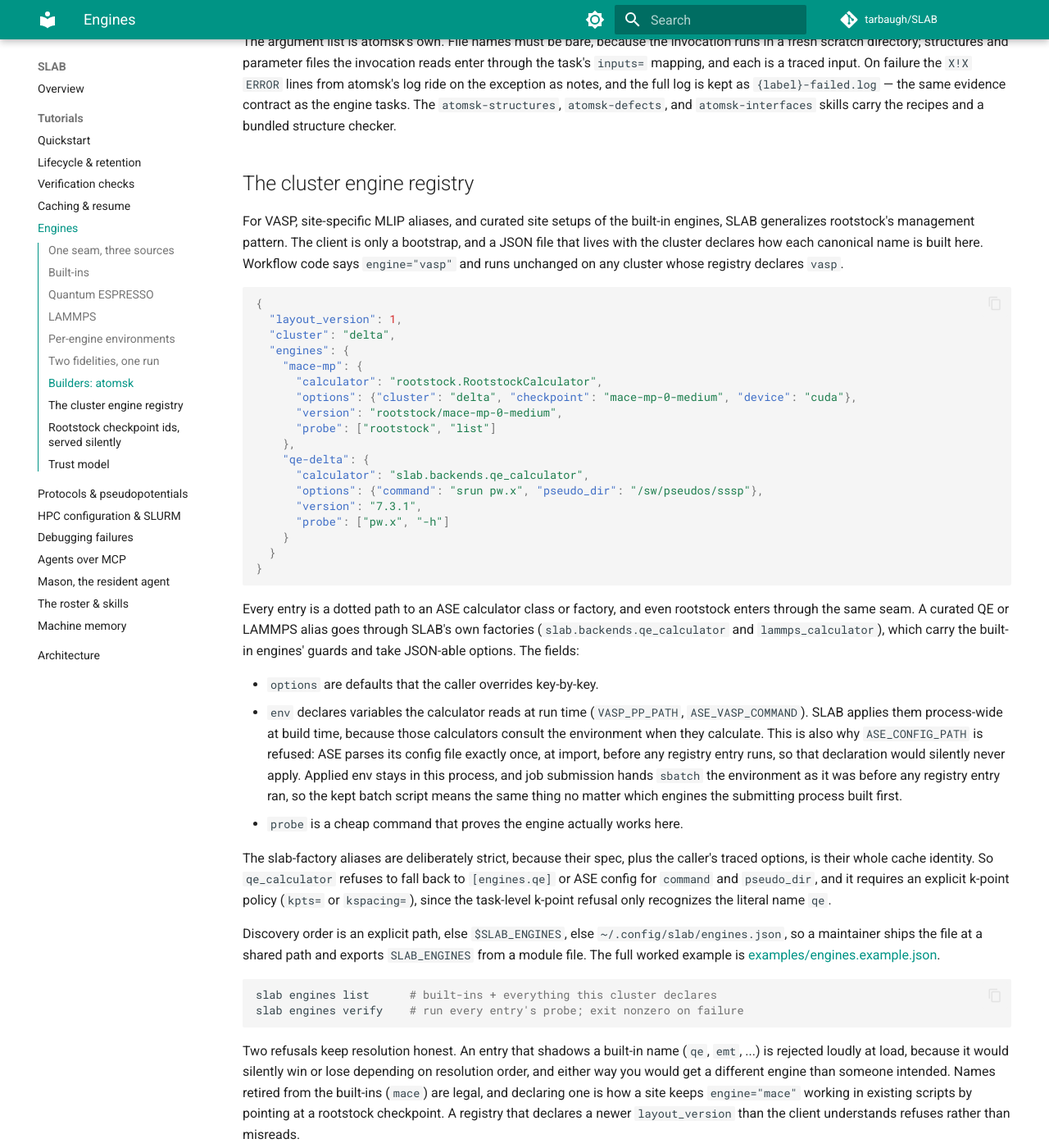
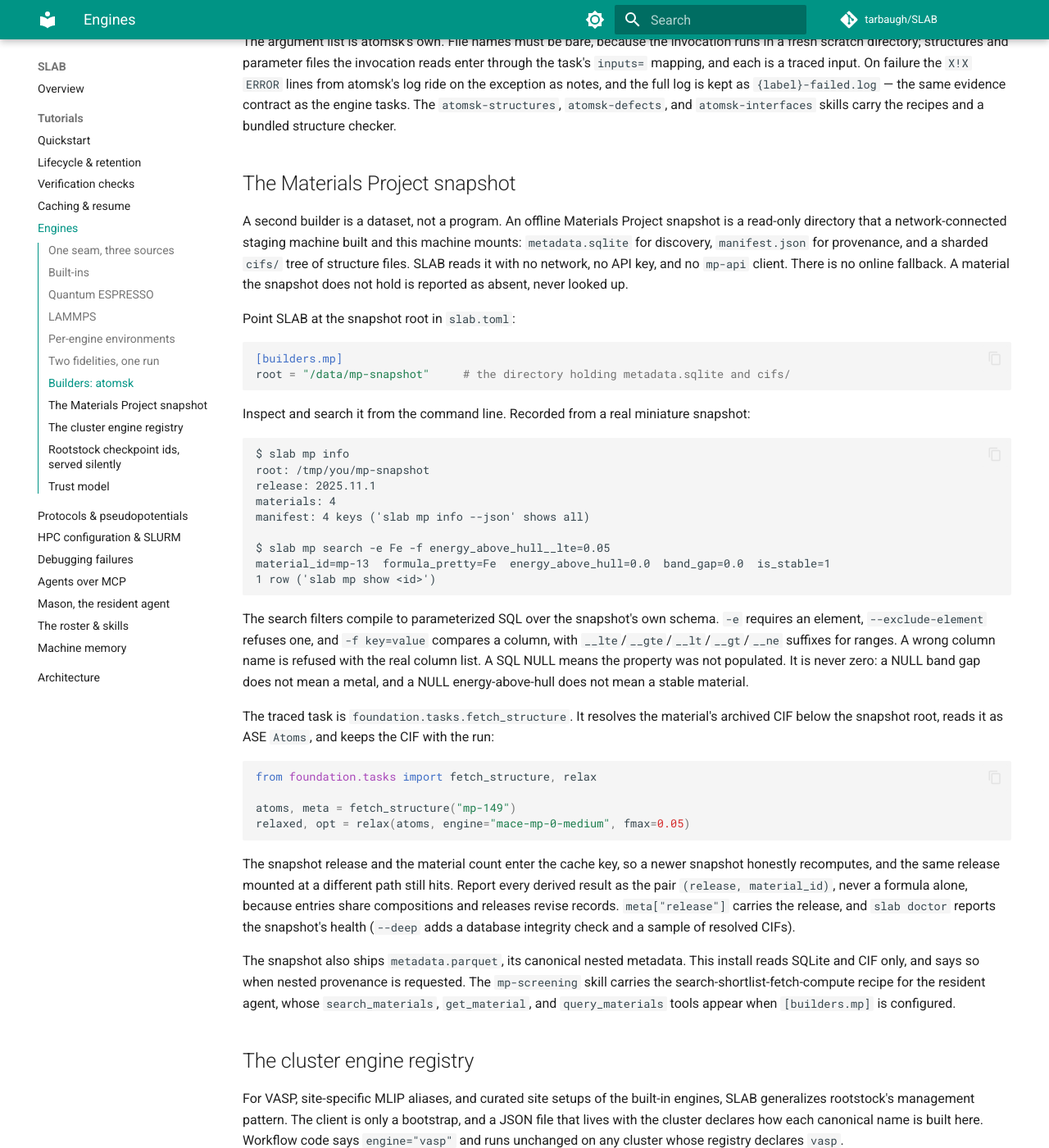
Before and after one commit to tarbaugh/SLAB, an MkDocs documentation site: the page built from docs/tutorials/engines.md, in a window 1280 px wide and 1400 px high, scrolled down 7476 px. Shown: the whole window at 82% size. Built offline with MkDocs 1.6.1 and Material for MkDocs 9.7.7, drawn with Linux system fonts in a browser that asks for light colours; comment, search, counter and statistics services are not loaded; some of the changed text lies outside the part shown.

Commit message:
The doctor checks the snapshot, and the docs teach the second builder
An mp snapshot row joins the preflight: not configured is a healthy
fact, a snapshot that opens and counts is healthy, a configured root
whose database is missing fails. --deep adds PRAGMA quick_check and a
sample of cif_path rows resolved below the root — the probe that
catches a corrupt database or a truncated cifs/ transfer, tested both
broken and healed.

engines.md gains the Materials Project snapshot section with real
captures of slab mp info and search; mason.md's tool table gains the
three snapshot tools; roster-and-skills re-captures the seventeen-skill
catalog.

Co-Authored-By: Claude Fable 5 <noreply@anthropic.com>

````diff
--- a/docs/tutorials/engines.md
+++ b/docs/tutorials/engines.md
@@ -396,11 +396,12 @@ output hash.
 ## Builders: atomsk
 
 Some external codes make structures, not energies. SLAB names them
-*builders*, and ships one: [atomsk](https://atomsk.univ-lille.fr), which
-creates unit cells, supercells, defects, interfaces, and polycrystals, and
-converts between the file formats the engines read. A builder is not an
-engine. `engine="atomsk"` does not exist, and nothing about it passes
-through `get_calculator`.
+*builders*, and ships two. The first is
+[atomsk](https://atomsk.univ-lille.fr), which creates unit cells,
+supercells, defects, interfaces, and polycrystals, and converts between
+the file formats the engines read. A builder is not an engine.
+`engine="atomsk"` does not exist, and nothing about it passes through
+`get_calculator`.
 
 Point SLAB at the install in `slab.toml`:
 
@@ -443,6 +444,75 @@ ride on the exception as notes, and the full log is kept as
 `{label}-failed.log` — the same evidence contract as the engine tasks. The
 `atomsk-structures`, `atomsk-defects`, and `atomsk-interfaces` skills carry
 the recipes and a bundled structure checker.
+
+## The Materials Project snapshot
+
+A second builder is a dataset, not a program. An offline Materials Project
+snapshot is a read-only directory that a network-connected staging machine
+built and this machine mounts: `metadata.sqlite` for discovery,
+`manifest.json` for provenance, and a sharded `cifs/` tree of structure
+files. SLAB reads it with no network, no API key, and no `mp-api` client.
+There is no online fallback. A material the snapshot does not hold is
+reported as absent, never looked up.
+
+Point SLAB at the snapshot root in `slab.toml`:
+
+<!-- no-verify -->
+```toml
+[builders.mp]
+root = "/data/mp-snapshot"     # the directory holding metadata.sqlite and cifs/
+```
+
+Inspect and search it from the command line. Recorded from a real
+miniature snapshot:
+
+<!-- no-verify -->
+```text
+$ slab mp info
+root: /tmp/you/mp-snapshot
+release: 2025.11.1
+materials: 4
+manifest: 4 keys ('slab mp info --json' shows all)
+
+$ slab mp search -e Fe -f energy_above_hull__lte=0.05
+material_id=mp-13  formula_pretty=Fe  energy_above_hull=0.0  band_gap=0.0  is_stable=1
+1 row ('slab mp show <id>')
+```
+
+The search filters compile to parameterized SQL over the snapshot's own
+schema. `-e` requires an element, `--exclude-element` refuses one, and
+`-f key=value` compares a column, with `__lte`/`__gte`/`__lt`/`__gt`/`__ne`
+suffixes for ranges. A wrong column name is refused with the real column
+list. A SQL NULL means the property was not populated. It is never zero:
+a NULL band gap does not mean a metal, and a NULL energy-above-hull does
+not mean a stable material.
+
+The traced task is `foundation.tasks.fetch_structure`. It resolves the
+material's archived CIF below the snapshot root, reads it as ASE `Atoms`,
+and keeps the CIF with the run:
+
+<!-- no-verify -->
+```python
+from foundation.tasks import fetch_structure, relax
+
+atoms, meta = fetch_structure("mp-149")
+relaxed, opt = relax(atoms, engine="mace-mp-0-medium", fmax=0.05)
+```
+
+The snapshot release and the material count enter the cache key, so a
+newer snapshot honestly recomputes, and the same release mounted at a
+different path still hits. Report every derived result as the pair
+`(release, material_id)`, never a formula alone, because entries share
+compositions and releases revise records. `meta["release"]` carries the
+release, and `slab doctor` reports the snapshot's health (`--deep` adds a
+database integrity check and a sample of resolved CIFs).
+
+The snapshot also ships `metadata.parquet`, its canonical nested
+metadata. This install reads SQLite and CIF only, and says so when nested
+provenance is requested. The `mp-screening` skill carries the
+search-shortlist-fetch-compute recipe for the resident agent, whose
+`search_materials`, `get_material`, and `query_materials` tools appear
+when `[builders.mp]` is configured.
 
 ## The cluster engine registry
 
````
Also changed, not shown: docs/tutorials/mason.md (+1 -0 lines), docs/tutorials/roster-and-skills.md (+5 -2 lines), 2 other files.
